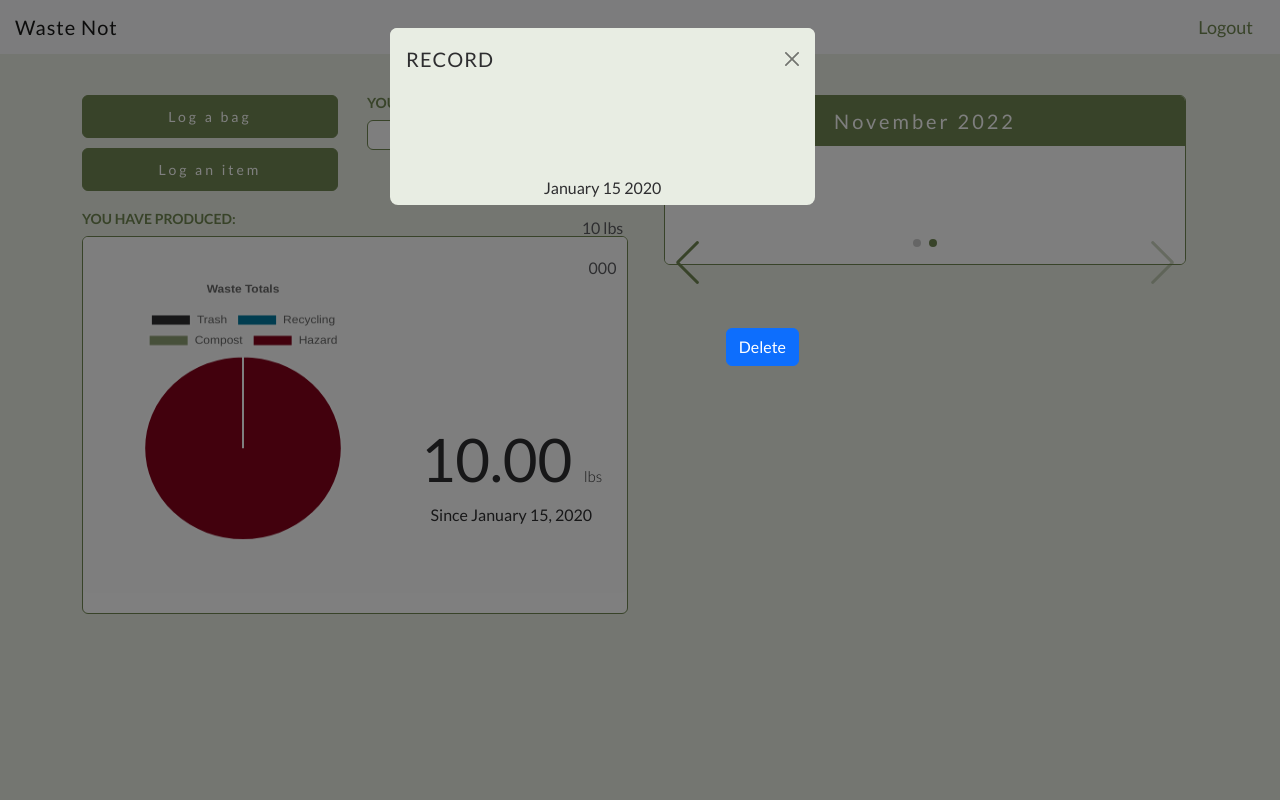
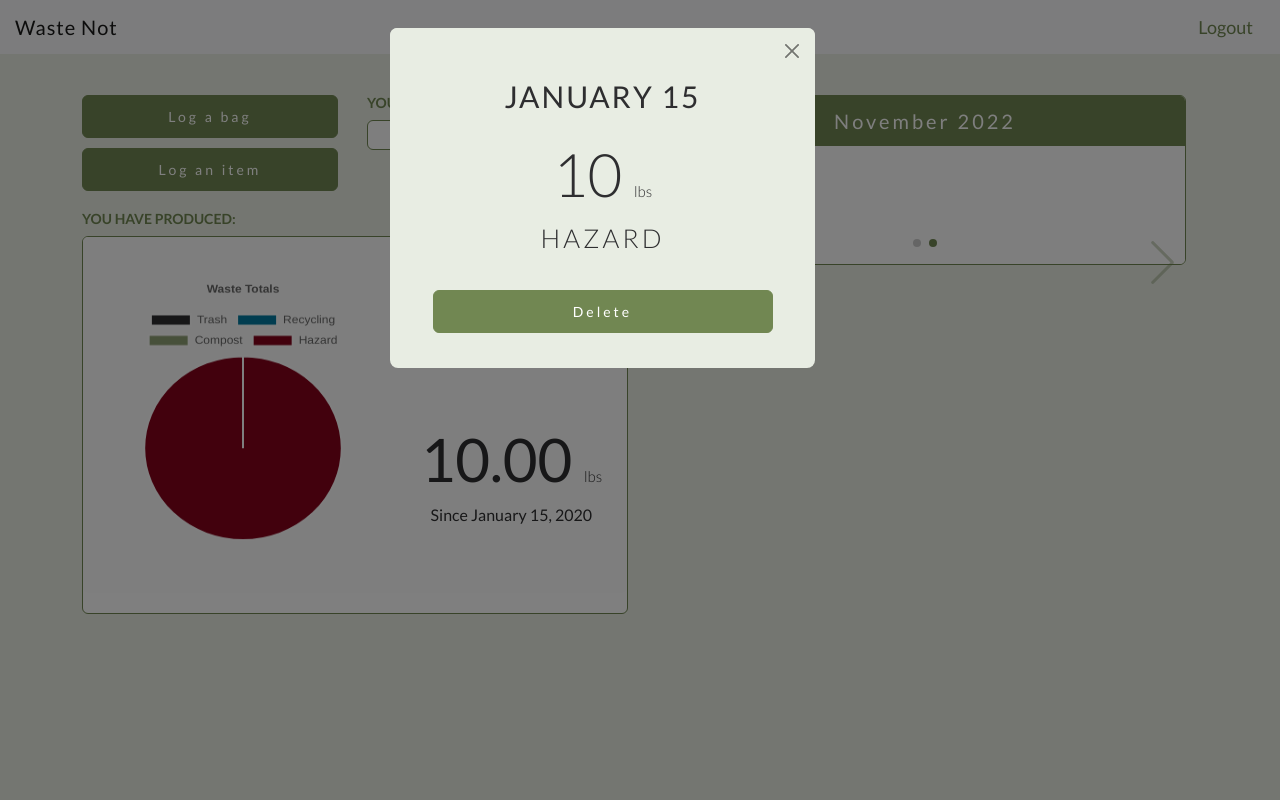
Before and after one commit to MartaSolomianko/waste-management-project, a Flask app: page /profile in a window 1280 px wide, after a click on "15". Run offline with Flask 2, Linux system fonts and the light colour scheme; the visitor is signed in with stand-in values (Sample User, id 1); tables that the repository leaves empty hold one stand-in row (values such as "Sample post"); data that the repository does not hold is empty.

Commit message:
Completed styling for show record info modal

```diff
--- a/server.py
+++ b/server.py
@@ -429,10 +429,20 @@ def show_record():
     record = crud.get_record_by_record_id(record_id)
 
     # get the record's date from the db and make it into a reader friendly string
-    date = record.date_time.strftime("%B %d %Y")
+    date = record.date_time.strftime("%B %d")
 
     weight = record.weight
     bin_type_code = record.bin_type_code
+
+    # switch bin type to a code
+    if bin_type_code == "R":
+        bin_type_code = "Recycling"
+    elif bin_type_code == "C":
+        bin_type_code = "Compost"
+    elif bin_type_code == "T":
+        bin_type_code = "Trash"
+    else:
+        bin_type_code = "Hazard"
 
     record_info = {"date": date, "weight": weight, "bin_type_code": bin_type_code, "record_id": record_id}
 
--- a/static/css/profile.css
+++ b/static/css/profile.css
@@ -187,7 +187,8 @@ h4 {
 }
 
 .modal-title {
-    font-size: 20px;
+    font-size: 25px;
+    font-weight: 400;
     text-transform: uppercase;
     letter-spacing: 1px;
     color: #2E2E30;
@@ -205,9 +206,10 @@ h4 {
     border: 0;
 }
 
+/* LOG A BAG MODAL */
 #addrecord {
     background-color: #e8ede3;
-    padding-bottom: 200px;
+    padding-bottom: 220px;
     margin-top: 0px;
     font-size: 16px;
     text-align: center;
@@ -237,6 +239,7 @@ h4 {
 #select-bin {
     font-style: normal;
     font-size: 14px;
+    margin-top: 8px;
 }
 
 #select-title {
@@ -279,6 +282,7 @@ h4 {
     letter-spacing: 3px;
     padding: 10px 0;
     margin-bottom: 10px;
+    margin-top: 14px;
 }
 
 #log-bag-btn:hover {
@@ -286,3 +290,62 @@ h4 {
     border-color: #718752;
     color: #718752;
 }
+
+/* VIEW RECORD DETAILS MODAL */
+#show-record {
+    background-color: #e8ede3;
+    padding-bottom: 270px;
+    margin-top: 0px;
+    font-size: 16px;
+    text-align: center;
+    align-content: baseline;
+}
+
+#show-record-title {
+    font-size: 30px;
+    font-weight: 400;
+    text-transform: uppercase;
+    letter-spacing: 2px;
+    color: #2E2E30;
+    margin-top: 0px;
+    margin-bottom: 10px;
+}
+
+.show-record-info {
+    height: 40px;
+    margin-bottom: 5px;
+}
+
+#show-record-weight {
+    font-style: normal;
+    font-weight: 300;
+    font-size: 60px;
+}
+
+#show-record-bin {
+    font-style: normal;
+    font-weight: 300;
+    font-size: 26px;
+    text-transform: uppercase;
+    letter-spacing: 3px;
+    height: 40px;
+    margin-bottom: 31px;
+    margin-top: 0px;
+}
+
+#delete-record-btn {
+    background-color: #718752;
+    border-color: #718752;
+    width: 80%;
+    color: white;
+    font-size: 14px;
+    letter-spacing: 3px;
+    padding: 10px 0;
+    margin-bottom: 10px;
+}
+
+#delete-record-btn:hover {
+    background-color: white;
+    border-color: #718752;
+    color: #718752;
+}
--- a/static/profile.js
+++ b/static/profile.js
@@ -193,10 +193,9 @@ function showRecord(evt) {
             // console.log(date);
 
             // hidden input here that will be used for when/if a user will want to delete this specific record.
-            showRecord.innerHTML = `
-                                <p value="${userRecord.record_id}">${userRecord.date}</p>
-                                <p value="${userRecord.record_id}">${userRecord.weight} lbs</p>
-                                <p value="${userRecord.record_id}">${userRecord.bin_type_code}</p>
+            showRecord.innerHTML = `<div class="modal-title" id="show-record-title" value="${userRecord.record_id}">${userRecord.date}</div>
+                                <div id="show-record-weight" value="${userRecord.record_id}">${userRecord.weight} <span id="weight-label">lbs</span></div>
+                                <div id="show-record-bin" value="${userRecord.record_id}">${userRecord.bin_type_code}</div>
                                 <input hidden id="delete-record-id" value="${userRecord.record_id}"></input>`;
         });
     }
--- a/templates/profile.html
+++ b/templates/profile.html
@@ -109,21 +109,21 @@
     <div class="modal-dialog">
       <div class="modal-content">
         <div class="modal-header">
-          <h5 class="modal-title" id="record">RECORD</h5>
           <button type="button" class="btn-close" data-bs-dismiss="modal" aria-label="Close"></button>
         </div>
+        <!-- <h5 class="modal-title" id="record"></h5> -->
         <!-- form to DELETE RECORD -->
         <form id="show-record">
-          <div class="modal-body">
+          <div id="show-a-record"></div>
+          <!-- <div class="modal-body"> -->
             <!-- WHERE THE INDIVIDUAL RECORD DETAILS SHOW UP -->
-            <div id="show-a-record"></div>
-          </div>
-          <div class="modal-footer">
+            <!-- <div id="show-a-record"></div>
+          </div> -->
             <!-- MAKE AN EDIT BUTTON HERE? -->
             <!-- <button type="button" class="btn btn-secondary" data-bs-dismiss="modal">Edit</button> -->
             <input type="submit" id="delete-record-btn" data-bs-dismiss="modal" class="btn btn-primary delete-record" value="Delete"></button>
-          </div>
         </form>
+        <div class="modal-footer"></div>
       </div>
     </div>
   </div>
```
